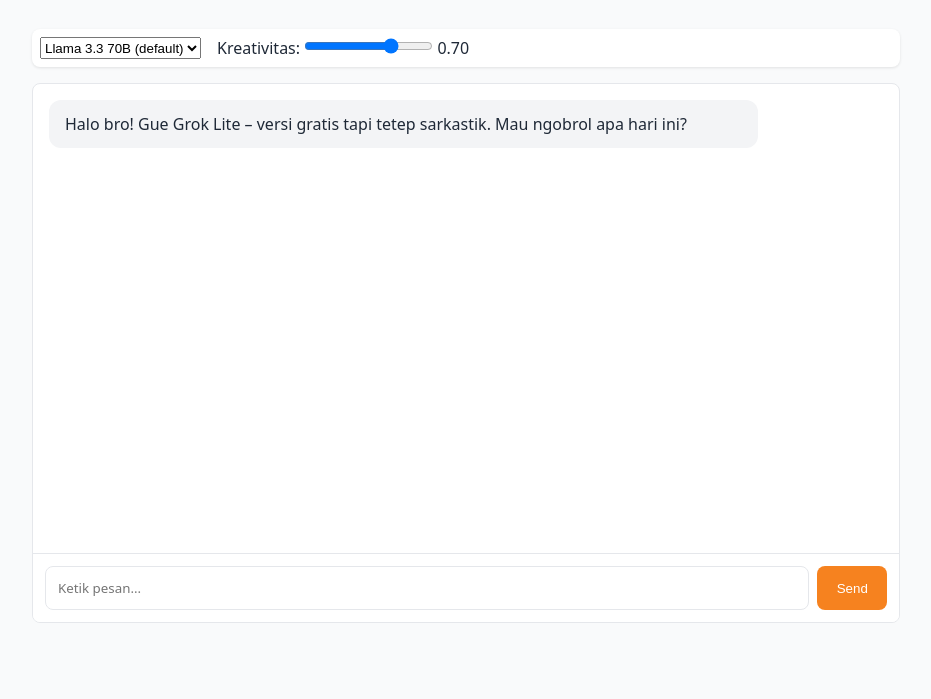
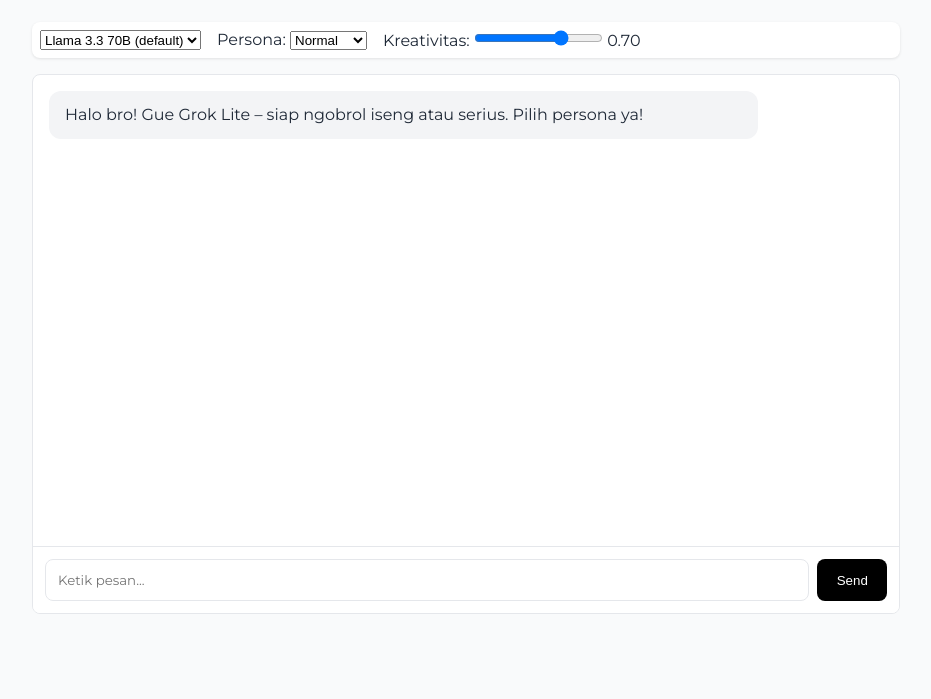
Before and after one commit to soeparnocorp/anna-laura, a website: page public/index.html in a window 1280 px wide. Shown: the part 101-800 px from the top of the page, without its empty margins (174-1105 px from the left). Drawn offline with nearby package versions, Linux system fonts and the light colour scheme.

Commit message:
index.html

```diff
--- a/public/index.html
+++ b/public/index.html
@@ -1,46 +1,43 @@
-<!doctype html>
-<html lang="en">
+<!DOCTYPE html><html lang="en">
 <head>
-    <meta charset="UTF-8" />
-    <meta name="viewport" content="width=device-width, initial-scale=1.0" />
-    <title>Grok Lite – Cloudflare AI Chat</title>
-    <script src="https://cdn.jsdelivr.net/npm/marked/marked.min.js"></script>
+<meta charset="UTF-8">
+<meta name="viewport" content="width=device-width, initial-scale=1.0">
+<title>Grok Lite – Iseng AI Chat</title>
+<link href="https://fonts.googleapis.com/css2?family=Montserrat:wght@400;700&display=swap" rel="stylesheet">
 <style>
 :root {
-        --primary: #f6821f;
-        --primary-hover: #e67e22;
+  --primary: #000000; /* hitam sebagai pengganti orange */
+  --primary-hover: #333333;
   --bg: #f9fafb;
   --border: #e5e7eb;
   --text: #1f2937;
-        --user-bg: #fff2e6;
+  --user-bg: #ffffff;
   --ai-bg: #f3f4f6;
 }
-      * { box-sizing: border-box; margin: 0; padding: 0; }
-      body { font-family: system-ui, sans-serif; background: var(--bg); color: var(--text); max-width: 900px; margin: 0 auto; padding: 1rem; }
-      header { text-align: center; margin-bottom: 2rem; padding-bottom: 1rem; border-bottom: 1px solid var(--border); }
-      h1 { color: var(--primary); }
-      .controls { display: flex; gap: 1rem; flex-wrap: wrap; margin-bottom: 1rem; padding: 0.5rem; background: white; border-radius: 8px; box-shadow: 0 1px 3px rgba(0,0,0,0.1); }
-      .chat-container { display: flex; flex-direction: column; height: calc(100vh - 260px); border: 1px solid var(--border); border-radius: 8px; overflow: hidden; background: white; }
-      .chat-messages { flex: 1; overflow-y: auto; padding: 1rem; }
-      .message { margin-bottom: 1rem; padding: 0.75rem 1rem; border-radius: 12px; max-width: 85%; line-height: 1.5; }
-      .user-message { background: var(--user-bg); align-self: flex-end; margin-left: auto; }
-      .assistant-message { background: var(--ai-bg); align-self: flex-start; }
-      .message-input { display: flex; padding: 0.75rem; border-top: 1px solid var(--border); background: white; gap: 0.5rem; }
-      #user-input { flex: 1; padding: 0.75rem; border: 1px solid var(--border); border-radius: 8px; resize: none; font-family: inherit; }
-      button { background: var(--primary); color: white; border: none; padding: 0 1.2rem; border-radius: 8px; cursor: pointer; }
-      button:hover { background: var(--primary-hover); }
-      button:disabled { background: #999; cursor: not-allowed; }
-      .typing-indicator { padding: 0.5rem 1rem; color: #666; font-style: italic; display: none; }
-      .typing-indicator.visible { display: block; }
+*{margin:0;padding:0;box-sizing:border-box;}
+body{font-family:'Montserrat',sans-serif;background:var(--bg);color:var(--text);max-width:900px;margin:0 auto;padding:1rem;}
+header{text-align:center;margin-bottom:2rem;padding-bottom:1rem;border-bottom:1px solid var(--border);}
+h1{color:var(--primary);}
+.controls{display:flex;gap:1rem;flex-wrap:wrap;margin-bottom:1rem;padding:0.5rem;background:white;border-radius:8px;box-shadow:0 1px 3px rgba(0,0,0,0.1);}
+.chat-container{display:flex;flex-direction:column;height:calc(100vh - 260px);border:1px solid var(--border);border-radius:8px;overflow:hidden;background:white;}
+.chat-messages{flex:1;overflow-y:auto;padding:1rem;}
+.message{margin-bottom:1rem;padding:0.75rem 1rem;border-radius:12px;max-width:85%;line-height:1.5;}
+.user-message{background:var(--user-bg);align-self:flex-end;margin-left:auto;}
+.assistant-message{background:var(--ai-bg);align-self:flex-start;}
+.message-input{display:flex;padding:0.75rem;border-top:1px solid var(--border);background:white;gap:0.5rem;}
+#user-input{flex:1;padding:0.75rem;border:1px solid var(--border);border-radius:8px;resize:none;font-family:inherit;}
+button{background:var(--primary);color:white;border:none;padding:0 1.2rem;border-radius:8px;cursor:pointer;}
+button:hover{background:var(--primary-hover);}
+button:disabled{background:#999;cursor:not-allowed;}
+.typing-indicator{padding:0.5rem 1rem;color:#666;font-style:italic;display:none;}
+.typing-indicator.visible{display:block;}
 </style>
 </head>
 <body>
 <header>
 <h1>Grok Lite</h1>
-      <p>Cloudflare Workers AI – Gratis & Super Cepat</p>
-    </header>
-
-    <div class="controls">
+<p>Cloudflare Workers AI – Iseng & Fun</p>
+</header><div class="controls">
 <select id="model-select">
 <option value="@cf/meta/llama-3.3-70b-instruct-fp8-fast">Llama 3.3 70B (default)</option>
 <option value="@cf/mistralai/mistral-7b-instruct-v0.2">Mistral 7B</option>
@@ -48,16 +45,22 @@
 <option value="@cf/qwen/qwen1.5-7b-chat">Qwen 7B</option>
 </select>
 <label>
+Persona:
+<select id="persona-select">
+<option value="normal">Normal</option>
+<option value="sarkastik">Sarkastik</option>
+<option value="matre">Matre</option>
+</select>
+</label>
+<label>
 Kreativitas:
 <input type="range" id="temp-slider" min="0" max="1" step="0.05" value="0.7">
 <span id="temp-value">0.70</span>
 </label>
-    </div>
-
-    <div class="chat-container">
+</div><div class="chat-container">
 <div id="chat-messages" class="chat-messages">
 <div class="message assistant-message">
-          <div class="content">Halo bro! Gue Grok Lite – versi gratis tapi tetep sarkastik. Mau ngobrol apa hari ini?</div>
+<p>Halo bro! Gue Grok Lite – siap ngobrol iseng atau serius. Pilih persona ya!</p>
 </div>
 </div>
 <div id="typing-indicator" class="typing-indicator">AI lagi mikir...</div>
@@ -65,8 +68,5 @@
 <textarea id="user-input" placeholder="Ketik pesan..." rows="1"></textarea>
 <button id="send-button">Send</button>
 </div>
-    </div>
-
-    <script src="chat.js"></script>
-  </body>
+</div><script src="chat.js"></script></body>
 </html>
```
Lines whose indentation alone changed are shown as unchanged.
